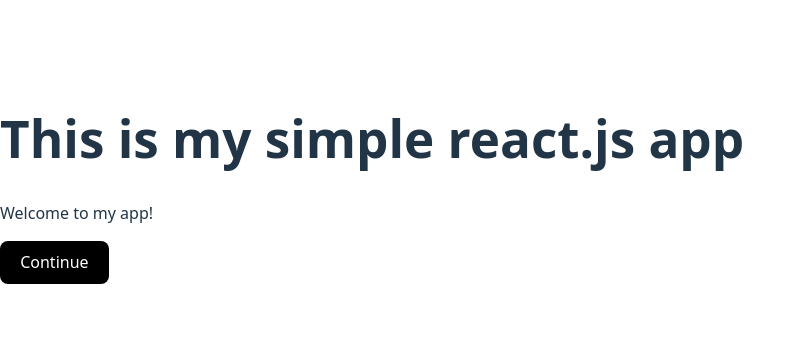
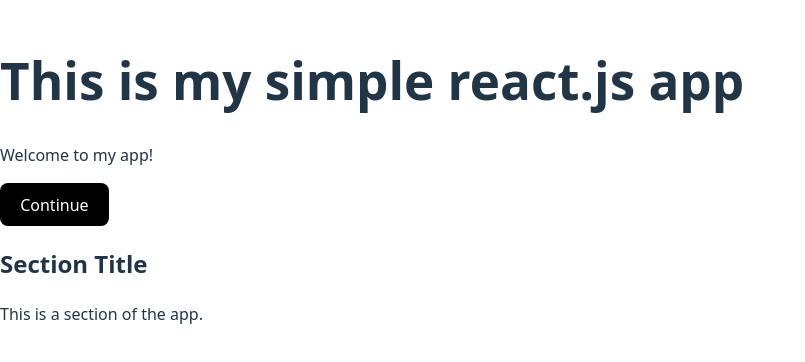
Before and after one commit to armanihsan-dev/CI-FrontEnd, a React (Vite) app: page / in a window 1280 px wide. Shown: the part 220-582 px from the top of the page, without its empty margins (0-805 px from the left). Built offline with nearby package versions, Linux system fonts and the light colour scheme.

Commit message:
update project

```diff
--- a/src/App.jsx
+++ b/src/App.jsx
@@ -10,6 +10,11 @@ const App = () => {
           Continue
         </button>
       </div>
+
+      <section>
+        <h2>Section Title</h2>
+        <p>This is a section of the app.</p>
+      </section>
     </div>
   );
 };
```
